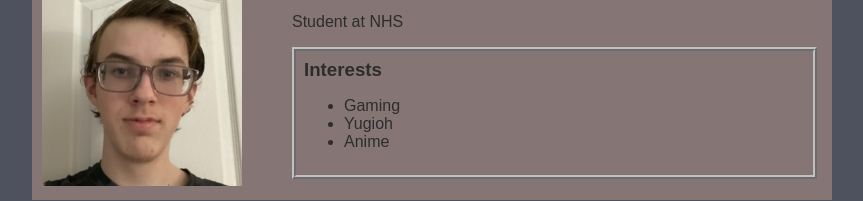
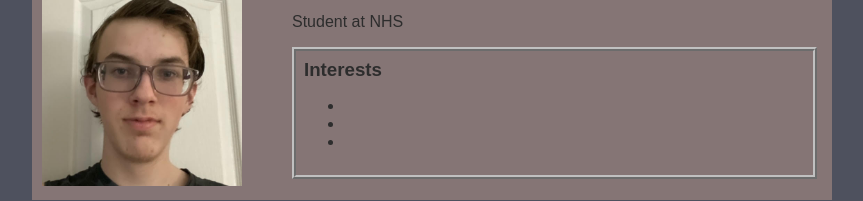
Before and after one commit to dashelstroud/dashelstroud.github.io, a plain HTML site: page index.html in a window 1280 px wide. Shown: the part 134-335 px from the top of the page, without its empty margins (208-1071 px from the left). Drawn offline with Linux system fonts and the light colour scheme.

Commit message:
added data shapes

```diff
--- a/index.html
+++ b/index.html
@@ -31,9 +31,9 @@
                      <div id = "interests">
                         <h3>Interests</h3>
                         <ul>
-                            <li>Gaming</li>
-                            <li>Yugioh</li>
-                            <li>Anime</li>
+                            <li></li>
+                            <li></li>
+                            <li></li>
                         </ul>
                      </div>
                 </div>
```
Also changed, not shown: portfolio.html (+1 -0 lines).
